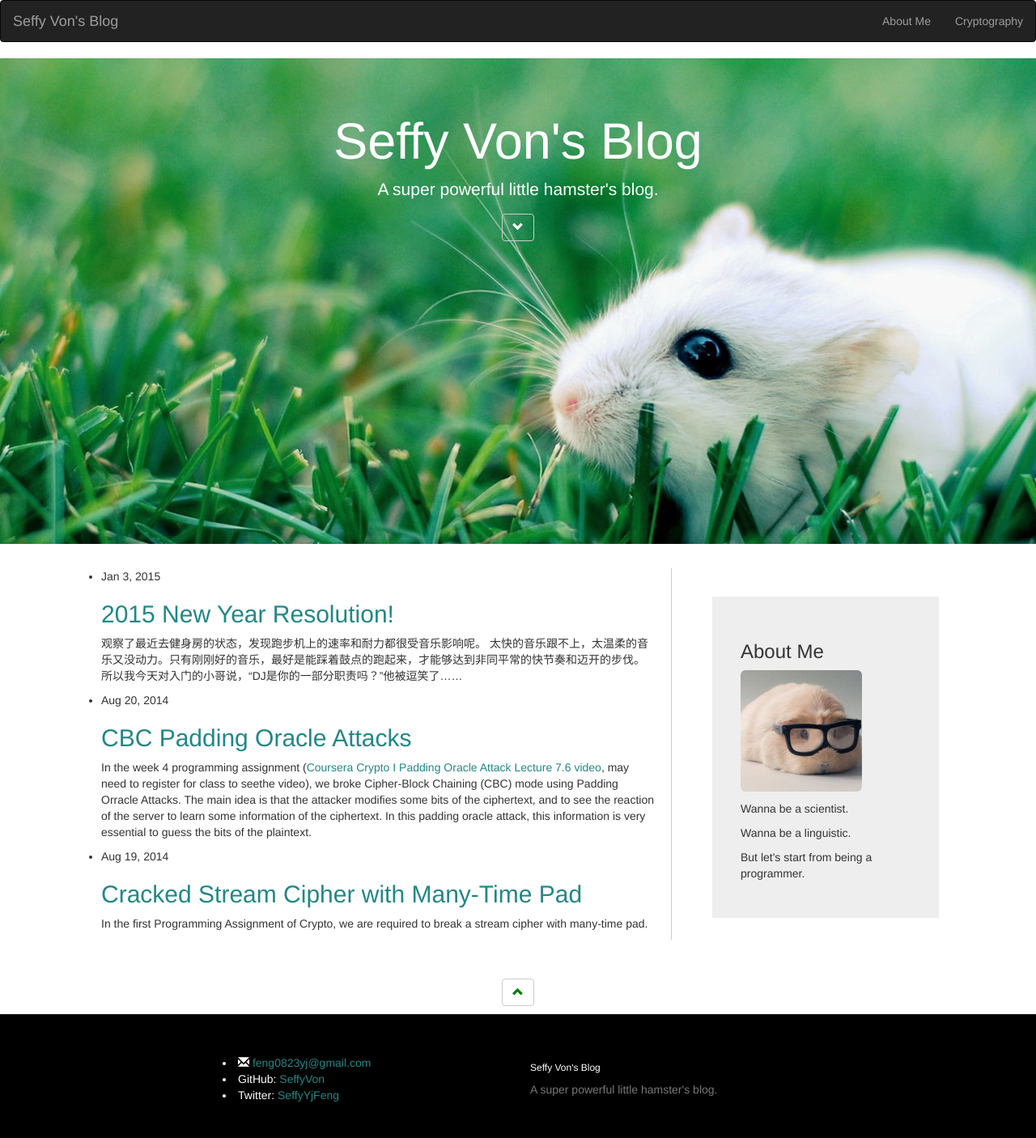
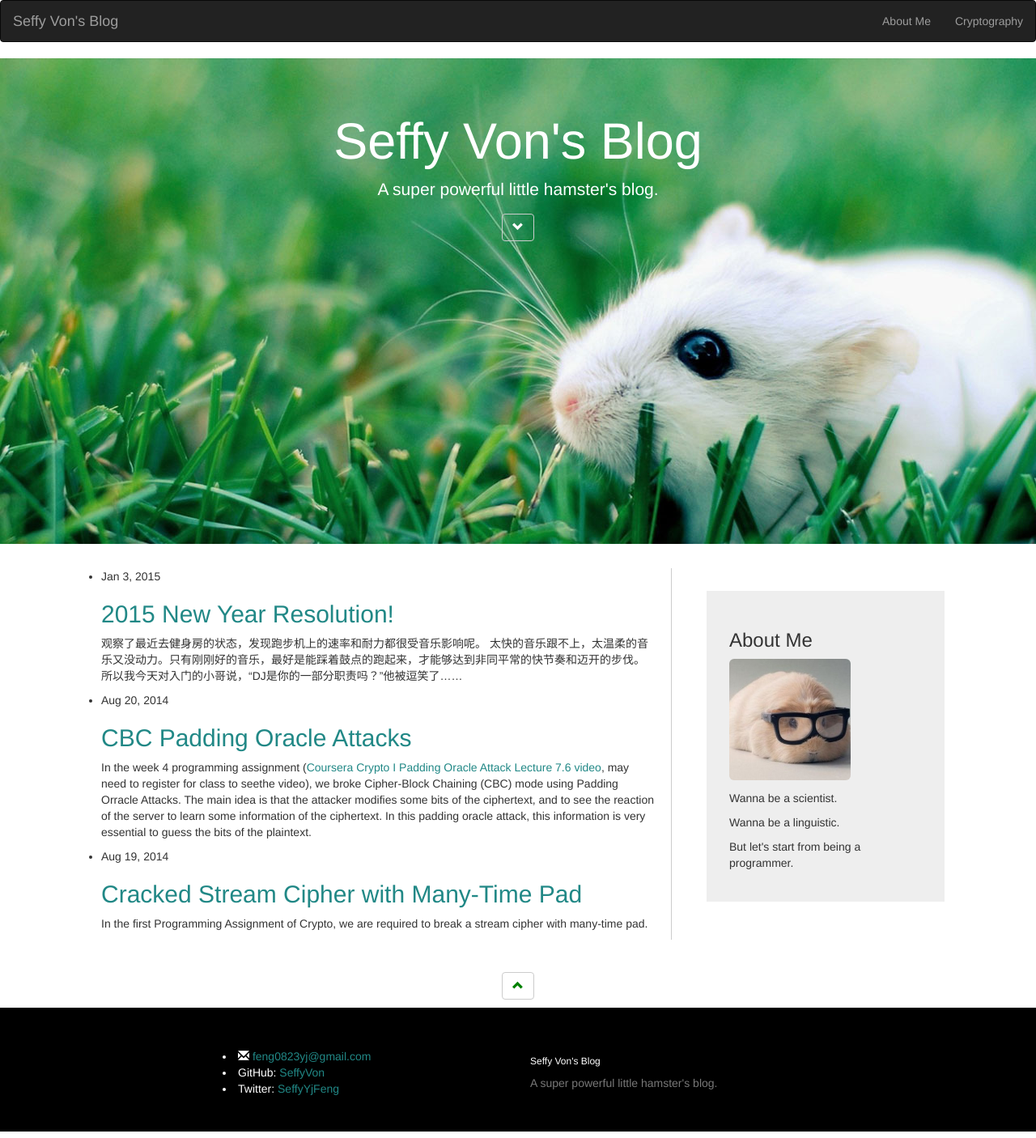
Before and after one commit to SeffyVon/SeffyVon.github.io, a Jekyll site: the page built from index.html, in a window 1280 px wide. Shown: the whole page at 81% size. Built offline with Jekyll 4.4.1, drawn with Linux system fonts in a browser that asks for light colours; nearby versions of some CDN libraries.

Commit message:
style update

```diff
--- a/css/custom.css
+++ b/css/custom.css
@@ -48,6 +48,6 @@ footer{
 {
 	display:block;
 	background-color:#EEEEEE;
-	margin: 10%;
-	padding:10%;
+	margin: 8%;
+	padding:8%;
 }
--- a/index.html
+++ b/index.html
@@ -41,7 +41,7 @@ $(document).ready(function(){
     <div class="col-sm-4" >
           <div class="sidebar-module sidebar-module-inset">
             <h3>About Me</h3>
-            <img src="../img/hst.jpg" class="img-rounded" width="150" height="150" style="margin-bottom:5%" >
+            <img src="http://seffyvon.github.io/img/hst.jpg" class="img-rounded" width="150" height="150" style="margin-bottom:5%" >
             <p> Wanna be a scientist.</p>
             <p> Wanna be a linguistic. </p>
             <p> But let's start from being a programmer. </p>
```
